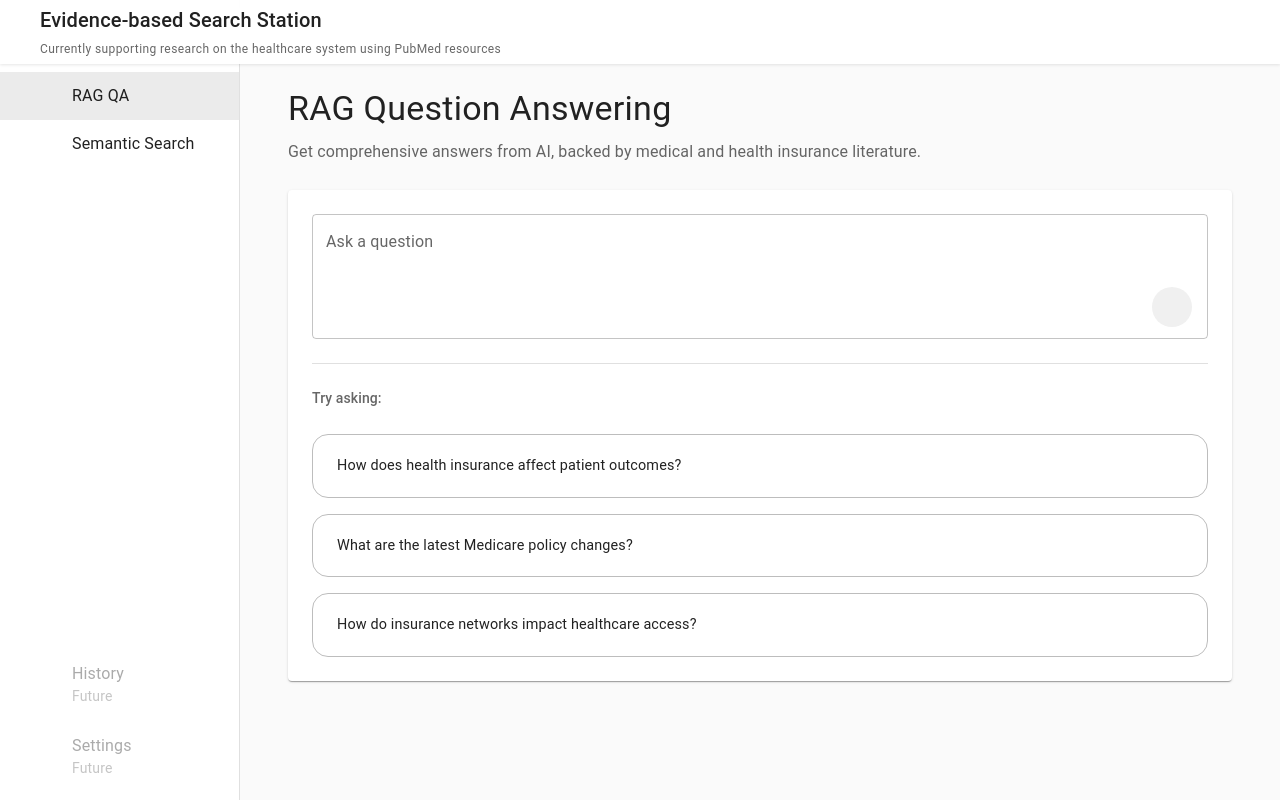
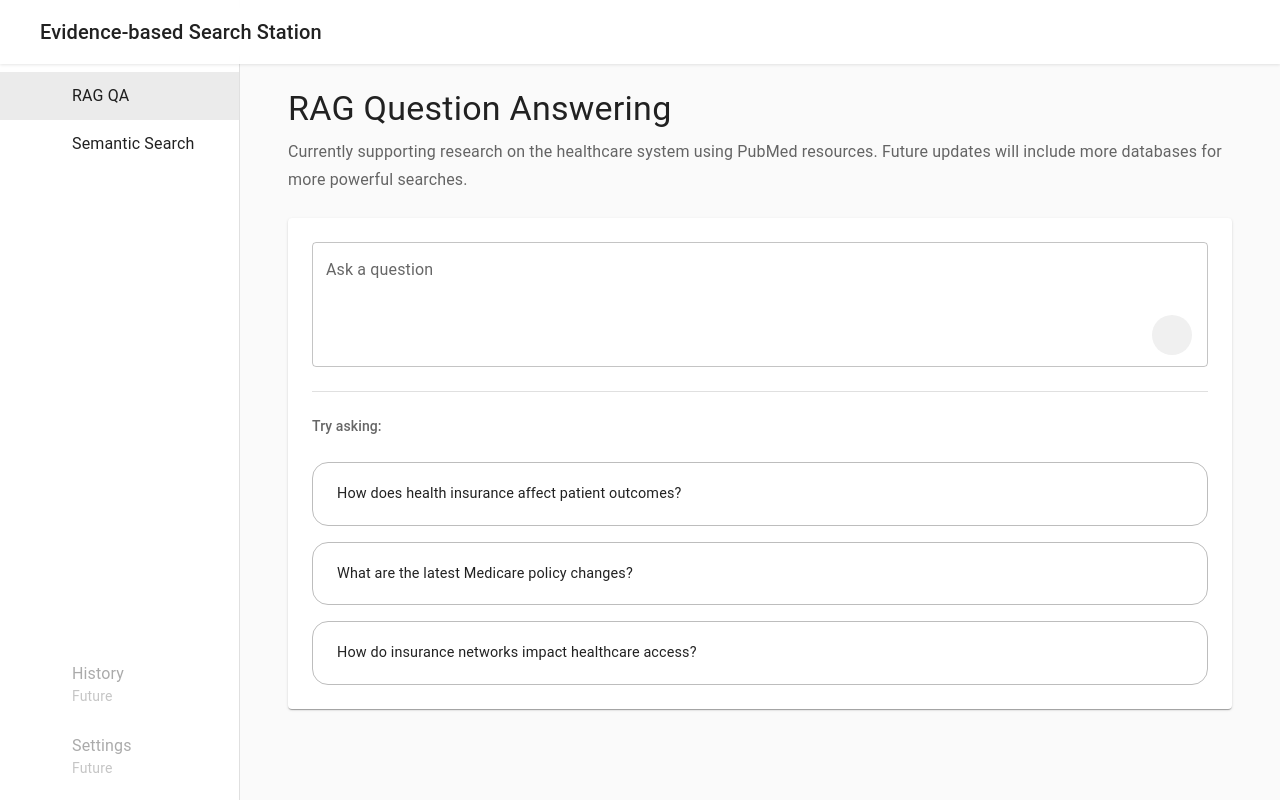
Before and after one commit to peter890176/HealthInsuranceRAG, a React (Create React App) app in the folder web_app/frontend/: page /rag in a window 1280 px wide. Built offline with nearby package versions, Linux system fonts and the light colour scheme; some icons are missing; the HTML template or start-up script is replaced by a standard one.

Commit message:
fix title

```diff
--- a/web_app/frontend/src/components/Header.js
+++ b/web_app/frontend/src/components/Header.js
@@ -20,9 +20,6 @@ const Header = () => {
           <Typography variant="h6" noWrap component="div">
             Evidence-based Search Station
           </Typography>
-          <Typography variant="caption" color="text.secondary" noWrap>
-            Currently supporting research on the healthcare system using PubMed resources
-          </Typography>
         </Box>
       </Toolbar>
     </AppBar>
--- a/web_app/frontend/src/pages/RagQaPage.js
+++ b/web_app/frontend/src/pages/RagQaPage.js
@@ -134,7 +134,8 @@ const RagQaPage = ({
     <Container maxWidth="lg">
       <Typography variant="h4" sx={{ mb: 1 }}>RAG Question Answering</Typography>
       <Typography variant="subtitle1" color="text.secondary" sx={{ mb: 3 }}>
-        Get comprehensive answers from AI, backed by medical and health insurance literature.
+      Currently supporting research on the healthcare system using PubMed resources.
+      Future updates will include more databases for more powerful searches.
       </Typography>
 
       <Paper sx={{ p: 3, mb: 3 }}>
--- a/web_app/frontend/src/pages/SearchPage.js
+++ b/web_app/frontend/src/pages/SearchPage.js
@@ -118,6 +118,7 @@ const SearchPage = ({
       <Typography variant="h4" sx={{ mb: 1 }}>Semantic Search</Typography>
       <Typography variant="subtitle1" color="text.secondary" sx={{ mb: 3 }}>
         Find relevant medical and health insurance articles using AI-powered vector search.
+        Currently supporting research on the healthcare system using PubMed resources.
       </Typography>
 
       <Paper sx={{ p: 3, mb: 3 }}>
```
